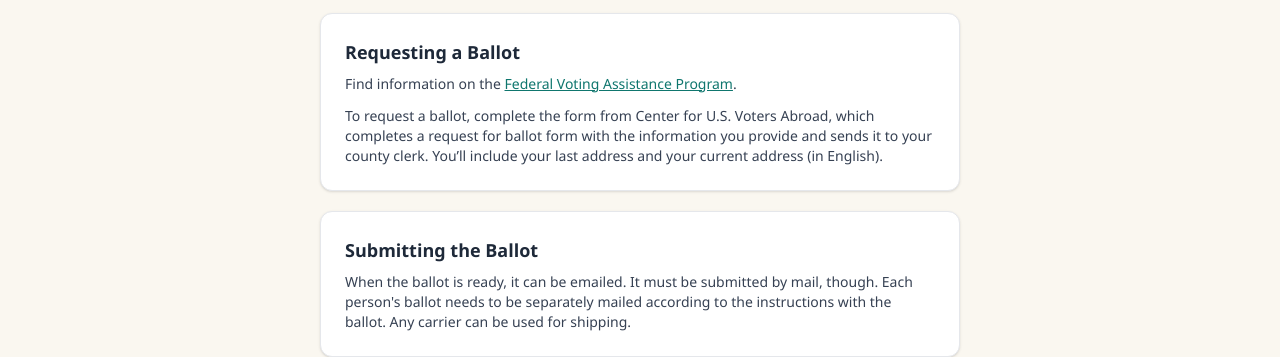
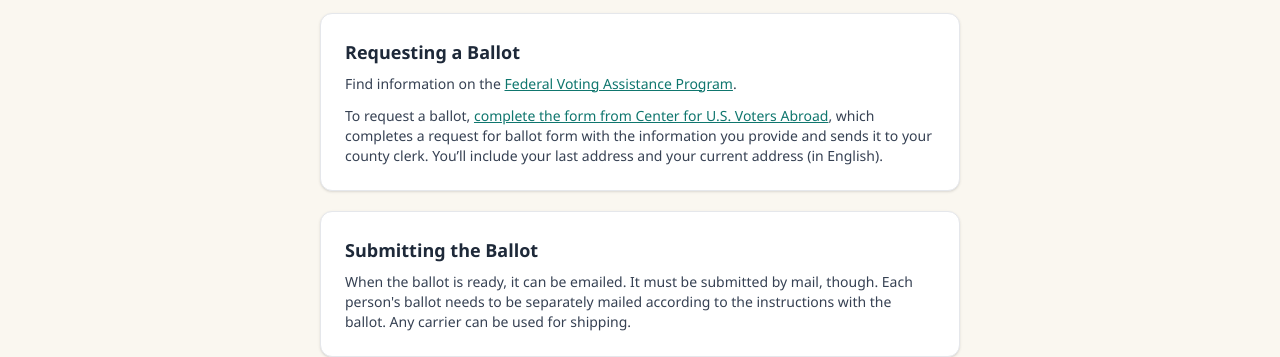
Before and after one commit to livinginshenzhen/guide, a Jekyll site: the page built from passport-renewal.html, in a window 1280 px wide and 900 px high. Shown: the part 370-727 px from the top of the window. Built offline with Jekyll 4.4.1, drawn with Linux system fonts in a browser that asks for light colours; some web fonts are replaced; some of the changed text lies outside the part shown.

Commit message:
Link Center for U.S. Voters Abroad text in ballot section (v4.45)
Co-Authored-By: Claude Sonnet 5 <noreply@anthropic.com>

```diff
--- a/_layouts/default.html
+++ b/_layouts/default.html
@@ -87,7 +87,7 @@
 <!-- FOOTER -->
 <footer class="bg-brand text-white mt-12" style="background-color:#1e293b; padding-top:3rem; padding-bottom:4.5rem;">
   <div class="max-w-4xl mx-auto px-4">
-    <p class="text-blue-300 text-xs">Version 4.44. This content was last updated 24 September 2026.</p>
+    <p class="text-blue-300 text-xs">Version 4.45. This content was last updated 24 September 2026.</p>
     <p class="text-blue-300 text-xs mt-2">&copy; 2026. All rights reserved. This is a personal project of the expat community and is not endorsed guidance from any other entity. As always, things change frequently. Verify critical details with official sources before acting on them.</p>
   </div>
 </footer>
--- a/passport-renewal.html
+++ b/passport-renewal.html
@@ -14,7 +14,7 @@ title: "Living Abroad – Living in Shenzhen"
     <div class="bg-white rounded-xl shadow-sm border border-gray-200 p-6">
       <h3 class="font-bold text-lg mb-2">Requesting a Ballot</h3>
       <p class="text-sm text-gray-700">Find information on the <a href="https://www.fvap.gov" target="_blank" rel="noopener" class="text-brand underline">Federal Voting Assistance Program</a>.</p>
-      <p class="text-sm text-gray-700 mt-3">To request a ballot, complete the form from Center for U.S. Voters Abroad, which completes a request for ballot form with the information you provide and sends it to your county clerk. You&rsquo;ll include your last address and your current address (in English).</p>
+      <p class="text-sm text-gray-700 mt-3">To request a ballot, <a href="https://www.usvotersabroad.org/states/arkansas" target="_blank" rel="noopener" class="text-brand underline">complete the form from Center for U.S. Voters Abroad</a>, which completes a request for ballot form with the information you provide and sends it to your county clerk. You&rsquo;ll include your last address and your current address (in English).</p>
     </div>
 
     <div class="bg-white rounded-xl shadow-sm border border-gray-200 p-6">
```
